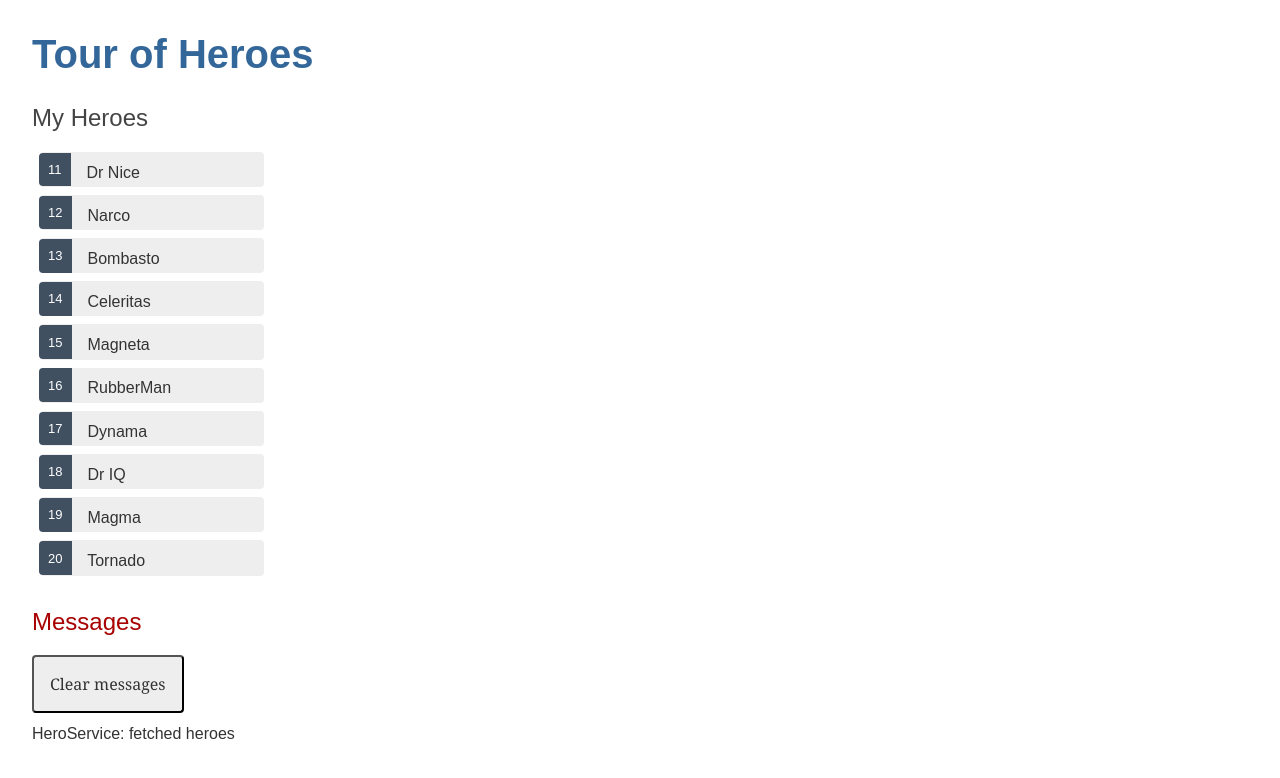
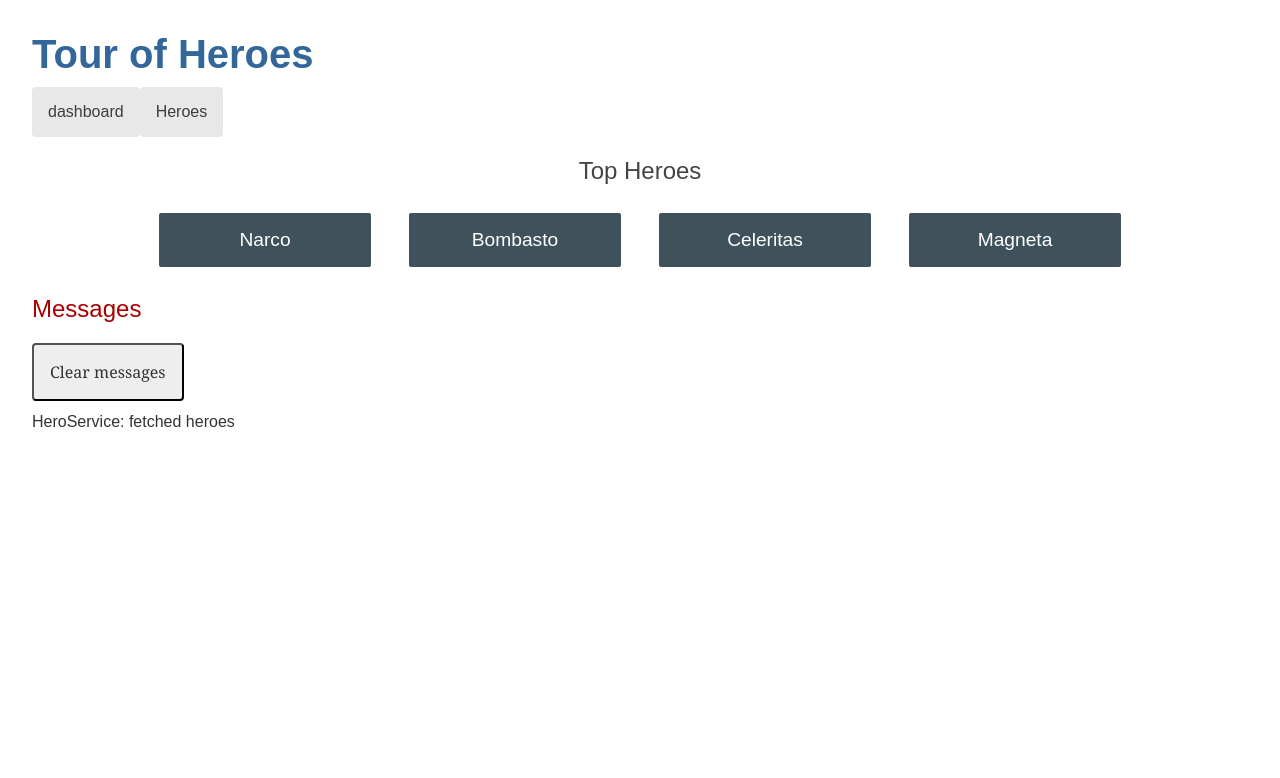
Before and after one commit to mzw86020424/TOH-app, an Angular app: page /dashboard in a window 1280 px wide. Before the commit this address led to /. Shown: the top 778 px of the page. Built offline with nearby package versions, Linux system fonts and the light colour scheme.

Commit message:
ルーティングを使ってナビゲーションのリンクを追加

```diff
--- a/src/app/app-routing.module.ts
+++ b/src/app/app-routing.module.ts
@@ -1,10 +1,23 @@
-import { NgModule } from '@angular/core';
-import { RouterModule, Routes } from '@angular/router';
+import { NgModule } from "@angular/core";
+// アプリにルーティング機能を持たせることができる RouterModule と Routes をインポート
+import { RouterModule, Routes } from "@angular/router";
 
-const routes: Routes = [];
+// ルートを設定することでルーターに向かう場所を教えます
+import { HeroesComponent } from "./heroes/heroes.component";
+import { DashboardComponent } from "./dashboard/dashboard.component";
+
+const routes: Routes = [
+  { path: 'heroes', component: HeroesComponent },
+  { path: 'dashboard', component: DashboardComponent },
+  { path: '', redirectTo: '/dashboard', pathMatch: 'full'},
+];
 
 @NgModule({
+  // @NgModuleメタデータはルーターを初期化し
+  // ブラウザのロケーションの変更を待機します。
+  // forRootメソッドはルーティングに必要なサービス・プロバイダーとディレクティブを提供し、
+  // ブラウザの現在のURLを元に最初の遷移を行います。
   imports: [RouterModule.forRoot(routes)],
   exports: [RouterModule]
 })
-export class AppRoutingModule { }
+export class AppRoutingModule {}
--- a/src/app/app.component.css
+++ b/src/app/app.component.css
@@ -0,0 +1,21 @@
+/* AppComponent's private CSS styles */
+h1 {
+  margin-bottom: 0;
+}
+nav a {
+  padding: 1rem;
+  text-decoration: none;
+  margin-top: 10px;
+  display: inline-block;
+  background-color: #e8e8e8;
+  color: #3d3d3d;
+  border-radius: 4px;
+}
+
+nav a:hover {
+  color: white;
+  background-color: #42545C;
+}
+nav a.active {
+  background-color: black;
+}
--- a/src/app/app.component.html
+++ b/src/app/app.component.html
@@ -1,3 +1,9 @@
-<h1>{{title}}</h1>
-<app-heroes></app-heroes>
+<h1 id="main-content-header">{{title}}</h1>
+<nav>
+  <!-- routerLinkは、ユーザーのクリックをルーターのナビゲーションへ変換する
+    RouterLinkディレクティブのためのセレクターです -->
+  <a routerLink="/dashboard">dashboard</a>
+  <a routerLink="/heroes">Heroes</a>
+</nav>
+<router-outlet></router-outlet>
 <app-messages></app-messages>
--- a/src/app/app.module.ts
+++ b/src/app/app.module.ts
@@ -7,6 +7,7 @@ import { AppComponent } from './app.component';
 import { HeroesComponent } from './heroes/heroes.component';
 import { HeroDetailComponent } from './hero-detail/hero-detail.component';
 import { MessagesComponent } from './messages/messages.component';
+import { DashboardComponent } from './dashboard/dashboard.component';
 
 // すべてのコンポーネントは、 ただ1つの NgModuleで宣言されなければなりません
 @NgModule({
@@ -14,7 +15,8 @@ import { MessagesComponent } from './messages/messages.component';
     AppComponent,
     HeroesComponent,
     HeroDetailComponent,
-    MessagesComponent
+    MessagesComponent,
+    DashboardComponent
   ],
   imports: [
     BrowserModule,
--- /dev/null
+++ b/src/app/dashboard/dashboard.component.css
@@ -0,0 +1,50 @@
+/* DashboardComponent's private CSS styles */
+
+h2 {
+  text-align: center;
+}
+
+.heroes-menu {
+  padding: 0;
+  margin: auto;
+  max-width: 1000px;
+
+  /* flexbox */
+  display: flex;
+  flex-direction: row;
+  flex-wrap: wrap;
+  justify-content: space-around;
+  align-content: flex-start;
+  align-items: flex-start;
+}
+
+a {
+  background-color: #3f525c;
+  border-radius: 2px;
+  padding: 1rem;
+  font-size: 1.2rem;
+  text-decoration: none;
+  display: inline-block;
+  color: #fff;
+  text-align: center;
+  width: 100%;
+  min-width: 70px;
+  margin: .5rem auto;
+  box-sizing: border-box;
+
+  /* flexbox */
+  order: 0;
+  flex: 0 1 auto;
+  align-self: auto;
+}
+
+@media (min-width: 600px) {
+  a {
+    width: 18%;
+    box-sizing: content-box;
+  }
+}
+
+a:hover {
+  background-color: #000;
+}
--- /dev/null
+++ b/src/app/dashboard/dashboard.component.html
@@ -0,0 +1,6 @@
+<h2>Top Heroes</h2>
+<div class="heroes-menu">
+  <a *ngFor="let hero of heroes">
+    {{hero.name}}
+  </a>
+</div>
--- /dev/null
+++ b/src/app/dashboard/dashboard.component.ts
@@ -0,0 +1,24 @@
+import { Component, OnInit } from '@angular/core';
+import { Hero } from "../hero";
+import { HeroService } from "../hero.service";
+
+@Component({
+  selector: 'app-dashboard',
+  templateUrl: './dashboard.component.html',
+  styleUrls: ['./dashboard.component.css']
+})
+export class DashboardComponent implements OnInit {
+  heroes: Hero[] = [];
+
+  constructor(private heroService: HeroService) { }
+
+  ngOnInit() {
+    this.getHeroes();
+  }
+
+  getHeroes(): void {
+    this.heroService.getHeroes()
+      .subscribe(heroes => this.heroes = heroes.slice(1, 5));
+  }
+
+}
```
Also changed, not shown: 1 other file (tests, documents, lock files or other folders).
